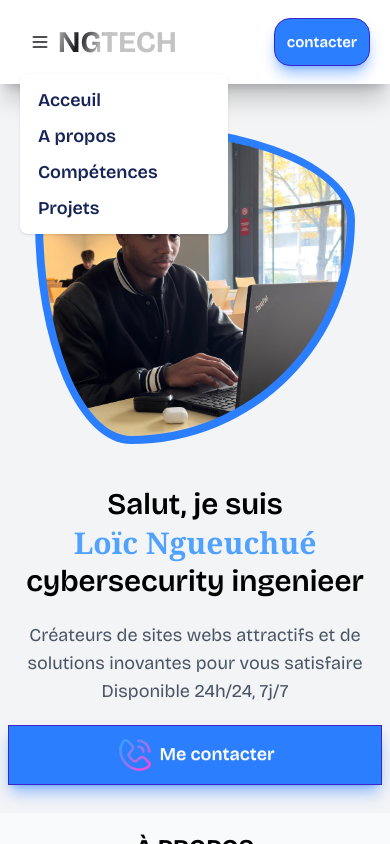
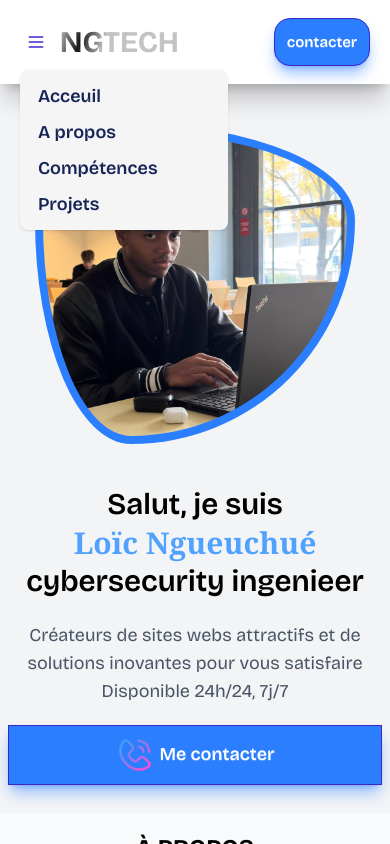
Before and after one commit to papaloic/Portfoio, a React (Vite) app: page / in a window 390 px wide. Both pictures are taken after a click on the button 40 px from the left and 42 px from the top of the page. Shown: the top 844 px of the page. Built offline with nearby package versions, Linux system fonts and the light colour scheme; a web font is replaced by a local one.

Commit message:
maintenance 1

```diff
--- a/src/components/hero.jsx
+++ b/src/components/hero.jsx
@@ -13,10 +13,10 @@ const hero = () => {
   return (
     <section class="pub w-full h-auto flex flex-col gap-10 md:gap-5 items-center justify-center md:mt-[10vh] bg-white p-2 text-center md:p-0">
       <h1 data-aos="zoom-out-down" class="sect-h1 text-black mt-10">Rejoignez la communauté</h1>
-      <div class="pub_b w-full md:h-[60vh] flex flex-col md:flex-row md:mt-[8vh]">
-        <div data-aos="fade-right" class="pub_gauche w-full md:w-1/2 flex justify-center items-center relative pl-8">
-          <img src={hero_G} alt="" class="w-full h-auto object-cover opacity-30" />
-          <p className=' absolute m-auto text-black font-semibold text-xl md:text-start italic'>J’aime concevoir des applications fiables, apprendre de nouvelles technologies et transformer des idées en projets concrets. Curieux et rigoureux, je m’intéresse autant au développement front-end qu’au back-end, avec une attention particulière portée à la qualité du code et à la sécurité des services <br /><br />
+      <div class="pub_b w-full h-auto md:h-[60vh] flex flex-col md:flex-row md:mt-[8vh]">
+        <div data-aos="fade-right" class="pub_gauche w-full h-auto md:w-1/2 flex justify-center items-center relative md:pl-8">
+          <img src={hero_G} alt="" class="w-full h-[55vh] md:h-auto object-contain opacity-30" />
+          <p className=' absolute m-auto text-black font-semibold text-xl italic'>J’aime concevoir des applications fiables, apprendre de nouvelles technologies et transformer des idées en projets concrets. Curieux et rigoureux, je m’intéresse autant au développement front-end qu’au back-end, avec une attention particulière portée à la qualité du code et à la sécurité des services <br /><br />
           Actuellement en formation, je développe continuellement mes compétences à travers des projets personnels et académiques</p>
         </div>
         <div data-aos="fade-left" class="pub_droite w-full md:w-1/2 p-2 md:p-10 flex flex-wrap justify-center items-center gap-[20%]">
--- a/src/components/navbar.jsx
+++ b/src/components/navbar.jsx
@@ -8,14 +8,14 @@ const Navbar = () => {
     }, []);
     return (
         <nav data-aos="fade-down" className="nav w-full h-[10vh] md:h-[15vh] top-0 fixed bg-white flex justify-between p-5 items-center shadow-xl/20 z-20">
-            <div data-aos="fade-right" className="logo flex items-center w-[60%] md:w-[30%] md:ml-[5%]">
+            <div data-aos="fade-right" className="logo flex gap-0.5 items-center w-[60%] md:w-[30%] md:ml-[5%]">
                 <div className="dropdown md:hidden w-[18%]">
-                <div tabIndex={0} role="button" className="btn btn-ghost btn-circle">
-                    <svg xmlns="http://www.w3.org/2000/svg" fill="none" viewBox="0 0 24 24" className="inline-block h-5 w-5 stroke-current"> <path strokeLinecap="round" strokeLinejoin="round" strokeWidth="2" d="M4 6h16M4 12h16M4 18h16"></path> </svg>
+                <div tabIndex={0} role="button" className="btn btn-primary btn-ghost btn-circle size-8">
+                    <svg xmlns="http://www.w3.org/2000/svg" fill="none" viewBox="0 0 24 24" className="inline-block h-5 w-5 stroke-current btn-primary"> <path strokeLinecap="round" strokeLinejoin="round" strokeWidth="2" d="M4 6h16M4 12h16M4 18h16"></path> </svg>
                 </div>
                 <ul
                     tabIndex="-1"
-                    className="menu_link_phone menu menu-sm dropdown-content bg-base-100 rounded-box z-1 mt-3 w-52 p-2 shadow ">
+                    className="menu_link_phone menu menu-sm dropdown-content bg-neutral-100 rounded-box z-1 mt-3 w-52 p-2 shadow ">
                     <li><a href="#acceuil">Acceuil</a></li>
                     <li><a href="#about">A propos</a></li>
                     <li><a href="#competences">Compétences</a></li>
--- a/src/index.css
+++ b/src/index.css
@@ -43,7 +43,7 @@ body{
 }
 
 .hero-custumers{
-  @apply flex justify-between w-full md:w-auto md:gap-5 text-start bg-base-200 md:bg-white mb-3 p-5 md:p-0;
+  @apply flex justify-between w-full md:w-auto md:gap-5 text-start bg-neutral-100 md:bg-white mb-3 p-5 md:p-0;
 }
 
 .hero-custumers img{
```
